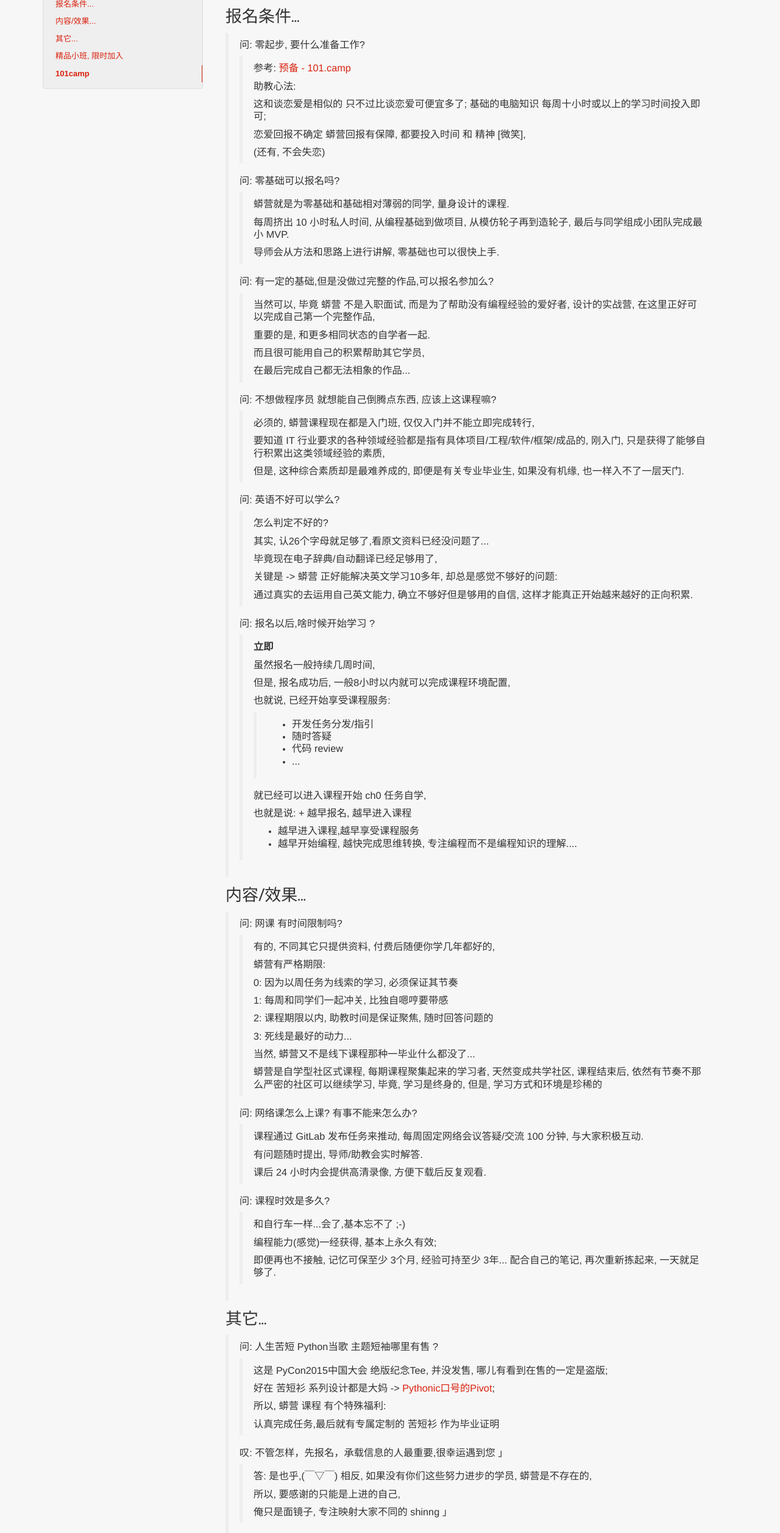
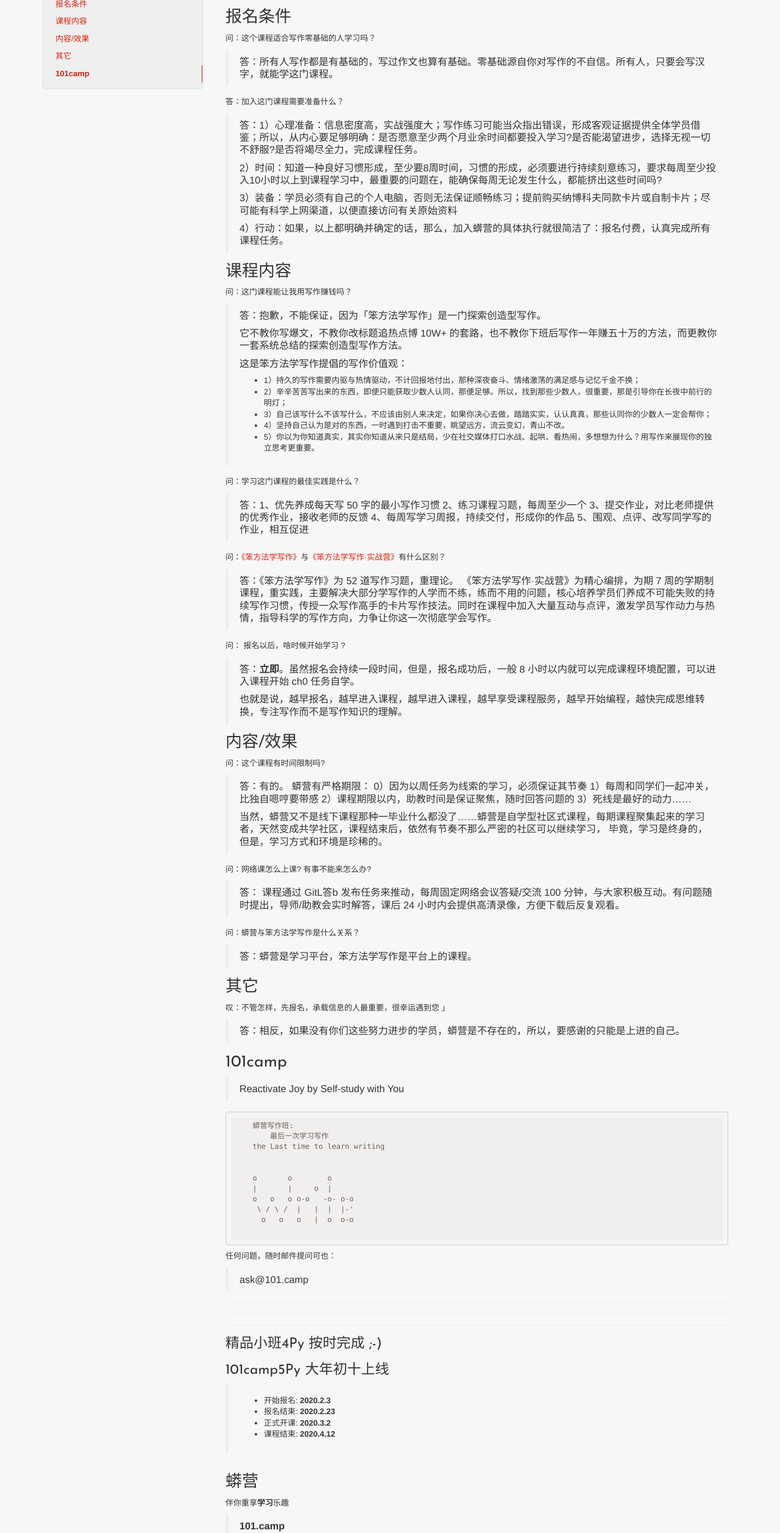
Before and after one commit to 101camp/wr.101.camp, a plain HTML site: page faq/index.html in a window 1280 px wide. Shown: the part 127-2641 px from the top of the page at 61% size. Drawn offline with nearby package versions, Linux system fonts and the light colour scheme.

Commit message:
👌 IMPROVE: pub(site) gen. by MkDocs as invoke (at 200114 1718 48.989)

```diff
--- a/faq/index.html
+++ b/faq/index.html
@@ -103,10 +103,10 @@
                 <div class="col-md-3"><div class="bs-sidebar hidden-print affix well" role="complementary">
     <ul class="nav bs-sidenav">
         <li class="main active"><a href="#_1">常见问题</a></li>
-            <li><a href="#_2">报名条件...</a></li>
-            <li><a href="#_3">内容/效果...</a></li>
-            <li><a href="#_4">其它...</a></li>
-            <li><a href="#_5">精品小班, 限时加入</a></li>
+            <li><a href="#_2">报名条件</a></li>
+            <li><a href="#_3">课程内容</a></li>
+            <li><a href="#_4">内容/效果</a></li>
+            <li><a href="#_5">其它</a></li>
             <li><a href="#101camp">101camp</a></li>
     </ul>
 </div></div>
@@ -116,145 +116,73 @@
 
 
 <h1 id="_1">常见问题<a class="headerlink" href="#_1" title="Permanent link">¶</a></h1>
-<h2 id="_2">报名条件...<a class="headerlink" href="#_2" title="Permanent link">¶</a></h2>
+<h2 id="_2">报名条件<a class="headerlink" href="#_2" title="Permanent link">¶</a></h2>
+<p>问：这个课程适合写作零基础的人学习吗？</p>
 <blockquote>
-<p>问: 零起步, 要什么准备工作?</p>
+<p>答：所有人写作都是有基础的，写过作文也算有基础。零基础源自你对写作的不自信。所有人，只要会写汉字，就能学这门课程。</p>
+</blockquote>
+<p>答：加入这门课程需要准备什么？</p>
 <blockquote>
-<p>参考: <a href="https://101.camp/process/0_prepare/">预备 - 101.camp</a></p>
-<p>助教心法: </p>
-<p>这和谈恋爱是相似的 只不过比谈恋爱可便宜多了;
-基础的电脑知识 每周十小时或以上的学习时间投入即可;</p>
-<p>恋爱回报不确定 蟒营回报有保障,
-都要投入时间 和 精神 [微笑],</p>
-<p>(还有, 不会失恋)</p>
+<p>答：1）心理准备：信息密度高，实战强度大；写作练习可能当众指出错误，形成客观证据提供全体学员借鉴；所以，从内心要足够明确：是否愿意至少两个月业余时间都要投入学习?是否能渴望进步，选择无视一切不舒服?是否将竭尽全力，完成课程任务。</p>
+<p>2）时间：知道一种良好习惯形成，至少要8周时间，习惯的形成，必须要进行持续刻意练习，要求每周至少投入10小时以上到课程学习中，最重要的问题在，能确保每周无论发生什么，都能挤出这些时间吗?</p>
+<p>3）装备：学员必须有自己的个人电脑，否则无法保证顺畅练习；提前购买纳博科夫同款卡片或自制卡片；尽可能有科学上网渠道，以便直接访问有关原始资料</p>
+<p>4）行动：如果，以上都明确并确定的话，那么，加入蠎营的具体执行就很简洁了：报名付费，认真完成所有课程任务。</p>
 </blockquote>
-<p>问: 零基础可以报名吗?</p>
+<h2 id="_3">课程内容<a class="headerlink" href="#_3" title="Permanent link">¶</a></h2>
+<p>问：这门课程能让我用写作赚钱吗？</p>
 <blockquote>
-<p>蟒营就是为零基础和基础相对薄弱的同学, 量身设计的课程. </p>
-<p>每周挤出 10 小时私人时间, 从编程基础到做项目, 从模仿轮子再到造轮子, 最后与同学组成小团队完成最小 MVP.</p>
-<p>导师会从方法和思路上进行讲解, 零基础也可以很快上手.<br />
-</p>
-</blockquote>
-<p>问: 有一定的基础,但是没做过完整的作品,可以报名参加么?</p>
-<blockquote>
-<p>当然可以, 毕竟 蟒营 不是入职面试,
-而是为了帮助没有编程经验的爱好者,
-设计的实战营, 在这里正好可以完成自己第一个完整作品,</p>
-<p>重要的是, 和更多相同状态的自学者一起.</p>
-<p>而且很可能用自己的积累帮助其它学员,</p>
-<p>在最后完成自己都无法相象的作品...
-</p>
-</blockquote>
-<p>问: 不想做程序员 就想能自己倒腾点东西, 应该上这课程嘛?</p>
-<blockquote>
-<p>必须的, 蟒营课程现在都是入门班, 仅仅入门并不能立即完成转行, </p>
-<p>要知道 IT 行业要求的各种领域经验都是指有具体项目/工程/软件/框架/成品的,
-刚入门, 只是获得了能够自行积累出这类领域经验的素质,</p>
-<p>但是, 这种综合素质却是最难养成的,
-即便是有关专业毕业生, 如果没有机缘, 也一样入不了一层天门.
-</p>
-</blockquote>
-<p>问: 英语不好可以学么?</p>
-<blockquote>
-<p>怎么判定不好的?</p>
-<p>其实, 认26个字母就足够了,看原文资料已经没问题了...</p>
-<p>毕竟现在电子辞典/自动翻译已经足够用了,</p>
-<p>关键是 -&gt; 蟒营 正好能解决英文学习10多年, 却总是感觉不够好的问题:</p>
-<p>通过真实的去运用自己英文能力, 确立不够好但是够用的自信,
-这样才能真正开始越来越好的正向积累.</p>
-</blockquote>
-<p>问: 报名以后,啥时候开始学习 ?</p>
-<blockquote>
-<p><strong>立即</strong></p>
-<p>虽然报名一般持续几周时间,</p>
-<p>但是, 报名成功后, 一般8小时以内就可以完成课程环境配置,</p>
-<p>也就说, 已经开始享受课程服务:</p>
-<blockquote>
+<p>答：抱歉，不能保证，因为「笨方法学写作」是一门探索创造型写作。</p>
+<p>它不教你写爆文，不教你改标题追热点博 10W+ 的套路，也不教你下班后写作一年赚五十万的方法，而更教你一套系统总结的探索创造型写作方法。</p>
+<p>这是笨方法学写作提倡的写作价值观：</p>
 <ul>
-<li>
-<p>开发任务分发/指引</p>
-</li>
-<li>
-<p>随时答疑</p>
-</li>
-<li>
-<p>代码 review</p>
-</li>
-<li>
-<p>... </p>
-</li>
+<li>1）持久的写作需要内驱与热情驱动，不计回报地付出，那种深夜奋斗、情绪激荡的满足感与记忆千金不换；</li>
+<li>2）辛辛苦苦写出来的东西，即使只能获取少数人认同，那便足够。所以，找到那些少数人，很重要，那是引导你在长夜中前行的明灯；</li>
+<li>3）自己该写什么不该写什么，不应该由别人来决定，如果你决心去做，踏踏实实，认认真真，那些认同你的少数人一定会帮你；</li>
+<li>4）坚持自己认为是对的东西，一时遇到打击不重要，眺望远方，流云变幻，青山不改。</li>
+<li>5）你以为你知道真实，其实你知道从来只是结局，少在社交媒体打口水战、起哄、看热闹，多想想为什么？用写作来展现你的独立思考更重要。</li>
 </ul>
 </blockquote>
-<p>就已经可以进入课程开始 ch0 任务自学,</p>
-<p>也就是说:
-+ 越早报名, 越早进入课程</p>
-<ul>
-<li>
-<p>越早进入课程,越早享受课程服务</p>
-</li>
-<li>
-<p>越早开始编程, 越快完成思维转换, 专注编程而不是编程知识的理解....
-</p>
-</li>
-</ul>
+<p>问：学习这门课程的最佳实践是什么？</p>
+<blockquote>
+<p>答：1、优先养成每天写 50 字的最小写作习惯
+2、练习课程习题，每周至少一个
+3、提交作业，对比老师提供的优秀作业，接收老师的反馈
+4、每周写学习周报，持续交付，形成你的作品
+5、围观、点评、改写同学写的作业，相互促进</p>
 </blockquote>
+<p>问：<a href="http：//www.learnwritingthehardway.cn/">《笨方法学写作》</a>与<a href="https：//wr.101.camp">《笨方法学写作·实战营》</a>有什么区别？</p>
+<blockquote>
+<p>答：《笨方法学写作》为 52 道写作习题，重理论。
+《笨方法学写作·实战营》为精心编排，为期 7 周的学期制课程，重实践，主要解决大部分学写作的人学而不练，练而不用的问题，核心培养学员们养成不可能失败的持续写作习惯，传授一众写作高手的卡片写作技法。同时在课程中加入大量互动与点评，激发学员写作动力与热情，指导科学的写作方向，力争让你这一次彻底学会写作。</p>
 </blockquote>
-<h2 id="_3">内容/效果...<a class="headerlink" href="#_3" title="Permanent link">¶</a></h2>
+<p>问： 报名以后，啥时候开始学习 ?</p>
 <blockquote>
-<p>问: 网课 有时间限制吗?</p>
+<p>答：<strong>立即</strong>。虽然报名会持续一段时间，但是，报名成功后，一般 8 小时以内就可以完成课程环境配置，可以进入课程开始 ch0 任务自学。</p>
+<p>也就是说，越早报名，越早进入课程，越早进入课程，越早享受课程服务，越早开始编程，越快完成思维转换，专注写作而不是写作知识的理解。</p>
+</blockquote>
+<h2 id="_4">内容/效果<a class="headerlink" href="#_4" title="Permanent link">¶</a></h2>
+<p>问：这个课程有时间限制吗?</p>
 <blockquote>
-<p>有的, 不同其它只提供资料, 付费后随便你学几年都好的,</p>
-<p>蟒营有严格期限:</p>
-<p>0: 因为以周任务为线索的学习, 必须保证其节奏</p>
-<p>1: 每周和同学们一起冲关, 比独自嗯哼要带感</p>
-<p>2: 课程期限以内, 助教时间是保证聚焦, 随时回答问题的</p>
-<p>3: 死线是最好的动力...</p>
-<p>当然, 蟒营又不是线下课程那种一毕业什么都没了...</p>
-<p>蟒营是自学型社区式课程,
-每期课程聚集起来的学习者, 天然变成共学社区,
-课程结束后, 依然有节奏不那么严密的社区可以继续学习,
-毕竟, 学习是终身的,
-但是, 学习方式和环境是珍稀的</p>
+<p>答：有的。
+蟒营有严格期限：
+0）因为以周任务为线索的学习，必须保证其节奏
+1）每周和同学们一起冲关，比独自嗯哼要带感
+2）课程期限以内，助教时间是保证聚焦，随时回答问题的
+3）死线是最好的动力……</p>
+<p>当然，蟒营又不是线下课程那种一毕业什么都没了……蟒营是自学型社区式课程，每期课程聚集起来的学习者，天然变成共学社区，课程结束后，依然有节奏不那么严密的社区可以继续学习， 毕竟，学习是终身的，但是，学习方式和环境是珍稀的。</p>
 </blockquote>
-<p>问: 网络课怎么上课? 有事不能来怎么办?</p>
+<p>问：网络课怎么上课? 有事不能来怎么办?</p>
 <blockquote>
-<p>课程通过 GitLab 发布任务来推动, 每周固定网络会议答疑/交流 100 分钟, 与大家积极互动. </p>
-<p>有问题随时提出, 导师/助教会实时解答. </p>
-<p>课后 24 小时内会提供高清录像, 方便下载后反复观看.
-</p>
+<p>答： 课程通过 GitL答b 发布任务来推动，每周固定网络会议答疑/交流 100 分钟，与大家积极互动。有问题随时提出，导师/助教会实时解答，课后 24 小时内会提供高清录像，方便下载后反复观看。</p>
 </blockquote>
-<p>问: 课程时效是多久? </p>
+<p>问：蟒营与笨方法学写作是什么关系？</p>
 <blockquote>
-<p>和自行车一样...会了,基本忘不了 ;-)</p>
-<p>编程能力(感觉)一经获得, 基本上永久有效;</p>
-<p>即便再也不接触, 记忆可保至少 3个月, 经验可持至少 3年...
-配合自己的笔记, 再次重新拣起来, 一天就足够了.</p>
+<p>答：蟒营是学习平台，笨方法学写作是平台上的课程。</p>
 </blockquote>
-</blockquote>
-<h2 id="_4">其它...<a class="headerlink" href="#_4" title="Permanent link">¶</a></h2>
+<h2 id="_5">其它<a class="headerlink" href="#_5" title="Permanent link">¶</a></h2>
+<p>叹：不管怎样，先报名，承载信息的人最重要，很幸运遇到您 」</p>
 <blockquote>
-<p>问: 人生苦短 Python当歌 主题短袖哪里有售 ?</p>
-<blockquote>
-<p>这是 PyCon2015中国大会 绝版纪念Tee,
-并没发售, 哪儿有看到在售的一定是盗版;</p>
-<p>好在 苦短衫 系列设计都是大妈
--&gt; <a href="http://pychina.org/imho/140916-pycon-slogen.html">Pythonic口号的Pivot</a>;</p>
-<p>所以, 蟒营 课程 有个特殊福利:</p>
-<p>认真完成任务,最后就有专属定制的 苦短衫 作为毕业证明
-</p>
-</blockquote>
-<p>叹: 不管怎样，先报名，承载信息的人最重要,很幸运遇到您 」</p>
-<blockquote>
-<p>答: 是也乎,(￣▽￣)
-相反, 如果没有你们这些努力进步的学员,
-蟒营是不存在的,</p>
-<p>所以, 要感谢的只能是上进的自己,</p>
-<p>俺只是面镜子, 专注映射大家不同的 shinng 」</p>
-</blockquote>
-</blockquote>
-<h2 id="_5">精品小班, 限时加入<a class="headerlink" href="#_5" title="Permanent link">¶</a></h2>
-<blockquote>
-<p>1907?? 2042 截止</p>
+<p>答：相反，如果没有你们这些努力进步的学员，蟒营是不存在的，所以，要感谢的只能是上进的自己。</p>
 </blockquote>
 <h2 id="101camp">101camp<a class="headerlink" href="#101camp" title="Permanent link">¶</a></h2>
 <blockquote>
@@ -274,7 +202,7 @@
 
 </code></pre>
 
-<p>任何问题, 随时邮件提问可也:</p>
+<p>任何问题，随时邮件提问可也：</p>
 <blockquote>
 <p>ask@101.camp</p>
 </blockquote>
```
Also changed, not shown: index.html (+59 -122 lines), search/search_index.json (+1 -1 lines), 1 other file.
